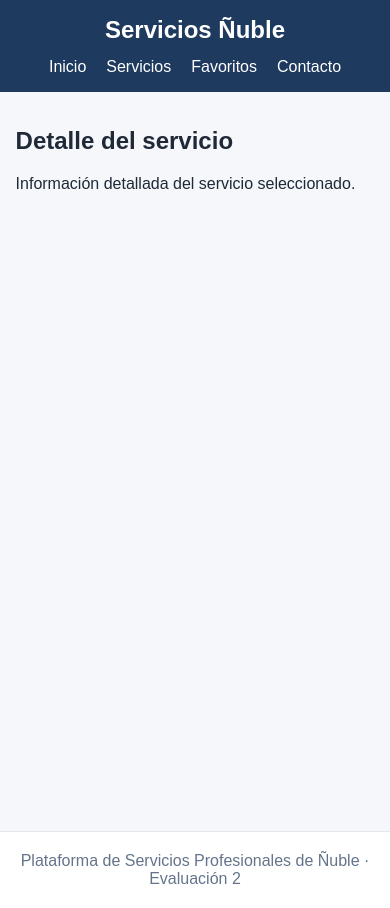
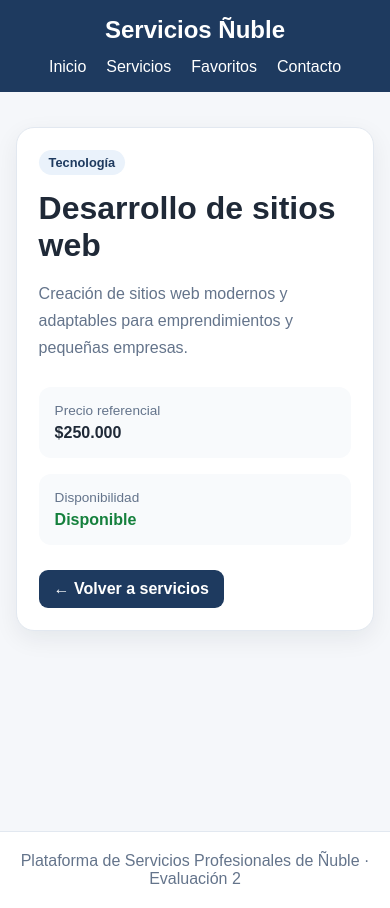
Before and after one commit to katherinesanhueza-lgtm/actividad-vue, a Vue app in the folder evaluacion2-servicios-nuble/: page /servicios/1 in a window 390 px wide. Built offline with nearby package versions, Linux system fonts and the light colour scheme.

Commit message:
Evaluacion 2 - Detalle de servicio

```diff
--- /dev/null
+++ b/evaluacion2-servicios-nuble/src/data/servicios.js
@@ -0,0 +1,56 @@
+export const servicios = [
+  {
+    id: 1,
+    nombre: 'Desarrollo de sitios web',
+    categoria: 'Tecnología',
+    descripcion:
+      'Creación de sitios web modernos y adaptables para emprendimientos y pequeñas empresas.',
+    precio: 250000,
+    disponible: true
+  },
+  {
+    id: 2,
+    nombre: 'Asesoría contable',
+    categoria: 'Finanzas',
+    descripcion:
+      'Orientación contable y tributaria para trabajadores independientes y pequeñas empresas.',
+    precio: 45000,
+    disponible: true
+  },
+  {
+    id: 3,
+    nombre: 'Diseño gráfico',
+    categoria: 'Diseño',
+    descripcion:
+      'Diseño de logotipos, piezas gráficas y material visual para negocios y emprendimientos.',
+    precio: 60000,
+    disponible: true
+  },
+  {
+    id: 4,
+    nombre: 'Fotografía profesional',
+    categoria: 'Fotografía',
+    descripcion:
+      'Sesiones fotográficas profesionales para productos, eventos y emprendimientos.',
+    precio: 80000,
+    disponible: false
+  },
+  {
+    id: 5,
+    nombre: 'Asesoría nutricional',
+    categoria: 'Bienestar',
+    descripcion:
+      'Orientación nutricional personalizada enfocada en hábitos alimentarios y bienestar.',
+    precio: 35000,
+    disponible: true
+  },
+  {
+    id: 6,
+    nombre: 'Clases particulares de matemáticas',
+    categoria: 'Educación',
+    descripcion:
+      'Clases de apoyo y reforzamiento de matemáticas para estudiantes de enseñanza básica y media.',
+    precio: 18000,
+    disponible: true
+  }
+]
--- a/evaluacion2-servicios-nuble/src/views/ServicioDetalleView.vue
+++ b/evaluacion2-servicios-nuble/src/views/ServicioDetalleView.vue
@@ -1,6 +1,231 @@
+<script setup>
+import { computed } from 'vue'
+import { useRoute } from 'vue-router'
+import { servicios } from '../data/servicios'
+
+const route = useRoute()
+
+const servicio = computed(() => {
+  return servicios.find(
+    item => item.id === Number(route.params.id)
+  )
+})
+
+const precioCLP = computed(() => {
+  if (!servicio.value) {
+    return ''
+  }
+
+  return new Intl.NumberFormat('es-CL', {
+    style: 'currency',
+    currency: 'CLP',
+    maximumFractionDigits: 0
+  }).format(servicio.value.precio)
+})
+</script>
+
 <template>
-  <section>
-    <h1>Detalle del servicio</h1>
-    <p>Información detallada del servicio seleccionado.</p>
+  <section class="detalle-page">
+
+    <div
+      v-if="servicio"
+      class="detalle"
+    >
+
+      <div class="detalle__contenido">
+
+        <span class="categoria">
+          {{ servicio.categoria }}
+        </span>
+
+        <h1>
+          {{ servicio.nombre }}
+        </h1>
+
+        <p class="descripcion">
+          {{ servicio.descripcion }}
+        </p>
+
+        <div class="informacion">
+
+          <div>
+            <span class="titulo-info">
+              Precio referencial
+            </span>
+
+            <strong>
+              {{ precioCLP }}
+            </strong>
+          </div>
+
+          <div>
+            <span class="titulo-info">
+              Disponibilidad
+            </span>
+
+            <strong
+              v-if="servicio.disponible"
+              class="disponible"
+            >
+              Disponible
+            </strong>
+
+            <strong
+              v-else
+              class="no-disponible"
+            >
+              No disponible
+            </strong>
+          </div>
+
+        </div>
+
+        <RouterLink
+          to="/servicios"
+          class="boton-volver"
+        >
+          ← Volver a servicios
+        </RouterLink>
+
+      </div>
+
+    </div>
+
+    <div
+      v-else
+      class="no-encontrado"
+    >
+      <p class="codigo">
+        404
+      </p>
+
+      <h1>
+        Servicio no encontrado
+      </h1>
+
+      <p>
+        El servicio solicitado no existe o el identificador no es válido.
+      </p>
+
+      <RouterLink
+        to="/servicios"
+        class="boton-volver"
+      >
+        ← Volver al catálogo
+      </RouterLink>
+    </div>
+
   </section>
 </template>
+
+<style scoped>
+.detalle {
+  max-width: 800px;
+  margin: 0 auto;
+}
+
+.detalle__contenido {
+  padding: 32px;
+  border: 1px solid #e2e8f0;
+  border-radius: 18px;
+  background: white;
+  box-shadow: 0 8px 25px rgba(15, 23, 42, 0.07);
+}
+
+.categoria {
+  display: inline-block;
+  padding: 5px 10px;
+  border-radius: 999px;
+  background: #eaf2fb;
+  color: #1e3a5f;
+  font-size: 0.8rem;
+  font-weight: 700;
+}
+
+.detalle h1 {
+  margin: 15px 0;
+  font-size: clamp(2rem, 5vw, 3rem);
+}
+
+.descripcion {
+  color: #64748b;
+  line-height: 1.7;
+}
+
+.informacion {
+  display: grid;
+  grid-template-columns:
+    repeat(2, minmax(0, 1fr));
+  gap: 16px;
+  margin: 25px 0;
+}
+
+.informacion > div {
+  display: grid;
+  gap: 6px;
+  padding: 16px;
+  border-radius: 12px;
+  background: #f8fafc;
+}
+
+.titulo-info {
+  color: #64748b;
+  font-size: 0.85rem;
+}
+
+.disponible {
+  color: #15803d;
+}
+
+.no-disponible {
+  color: #b91c1c;
+}
+
+.boton-volver {
+  display: inline-block;
+  padding: 10px 15px;
+  border-radius: 9px;
+  background: #1e3a5f;
+  color: white;
+  text-decoration: none;
+  font-weight: 700;
+}
+
+.boton-volver:hover {
+  background: #2b527d;
+}
+
+.no-encontrado {
+  max-width: 700px;
+  margin: 60px auto;
+  padding: 40px;
+  border-radius: 18px;
+  background: white;
+  text-align: center;
+}
+
+.codigo {
+  margin: 0;
+  color: #1e3a5f;
+  font-size: 5rem;
+  font-weight: 900;
+}
+
+.no-encontrado h1 {
+  margin-top: 5px;
+}
+
+.no-encontrado > p:not(.codigo) {
+  color: #64748b;
+}
+
+@media (max-width: 600px) {
+  .informacion {
+    grid-template-columns: 1fr;
+  }
+
+  .detalle__contenido {
+    padding: 22px;
+  }
+}
+</style>
--- a/evaluacion2-servicios-nuble/src/views/ServiciosView.vue
+++ b/evaluacion2-servicios-nuble/src/views/ServiciosView.vue
@@ -1,63 +1,7 @@
 <script setup>
 import { ref, computed } from 'vue'
 import ServicioCard from '../components/ServicioCard.vue'
-
-const servicios = [
-  {
-    id: 1,
-    nombre: 'Desarrollo de sitios web',
-    categoria: 'Tecnología',
-    descripcion:
-      'Creación de sitios web modernos y adaptables para emprendimientos y pequeñas empresas.',
-    precio: 250000,
-    disponible: true
-  },
-  {
-    id: 2,
-    nombre: 'Asesoría contable',
-    categoria: 'Finanzas',
-    descripcion:
-      'Orientación contable y tributaria para trabajadores independientes y pequeñas empresas.',
-    precio: 45000,
-    disponible: true
-  },
-  {
-    id: 3,
-    nombre: 'Diseño gráfico',
-    categoria: 'Diseño',
-    descripcion:
-      'Diseño de logotipos, piezas gráficas y material visual para negocios y emprendimientos.',
-    precio: 60000,
-    disponible: true
-  },
-  {
-    id: 4,
-    nombre: 'Fotografía profesional',
-    categoria: 'Fotografía',
-    descripcion:
-      'Sesiones fotográficas profesionales para productos, eventos y emprendimientos.',
-    precio: 80000,
-    disponible: false
-  },
-  {
-    id: 5,
-    nombre: 'Asesoría nutricional',
-    categoria: 'Bienestar',
-    descripcion:
-      'Orientación nutricional personalizada enfocada en hábitos alimentarios y bienestar.',
-    precio: 35000,
-    disponible: true
-  },
-  {
-    id: 6,
-    nombre: 'Clases particulares de matemáticas',
-    categoria: 'Educación',
-    descripcion:
-      'Clases de apoyo y reforzamiento de matemáticas para estudiantes de enseñanza básica y media.',
-    precio: 18000,
-    disponible: true
-  }
-]
+import { servicios } from '../data/servicios'
 
 const busqueda = ref('')
 const categoriaSeleccionada = ref('Todas')
@@ -109,7 +53,6 @@ const serviciosFiltrados = computed(() => {
       </p>
     </div>
 
-    <!-- BUSCADOR Y FILTRO -->
     <div class="filtros">
 
       <div class="campo campo-busqueda">
@@ -146,14 +89,12 @@ const serviciosFiltrados = computed(() => {
 
     </div>
 
-    <!-- CANTIDAD DE RESULTADOS -->
     <div class="resultados">
       <p>
         {{ serviciosFiltrados.length }} servicio(s) encontrado(s)
       </p>
     </div>
 
-    <!-- CATÁLOGO -->
     <div
       v-if="serviciosFiltrados.length > 0"
       class="servicios-grid"
@@ -165,7 +106,6 @@ const serviciosFiltrados = computed(() => {
       />
     </div>
 
-    <!-- SIN RESULTADOS -->
     <div
       v-else
       class="sin-resultados"
@@ -204,8 +144,6 @@ const serviciosFiltrados = computed(() => {
   color: #64748b;
   line-height: 1.6;
 }
-
-/* FILTROS */
 
 .filtros {
   display: flex;
@@ -260,16 +198,12 @@ const serviciosFiltrados = computed(() => {
   margin: 0;
 }
 
-/* CATÁLOGO */
-
 .servicios-grid {
   display: grid;
   grid-template-columns:
     repeat(auto-fit, minmax(260px, 1fr));
   gap: 20px;
 }
-
-/* SIN RESULTADOS */
 
 .sin-resultados {
   padding: 40px 20px;
```
